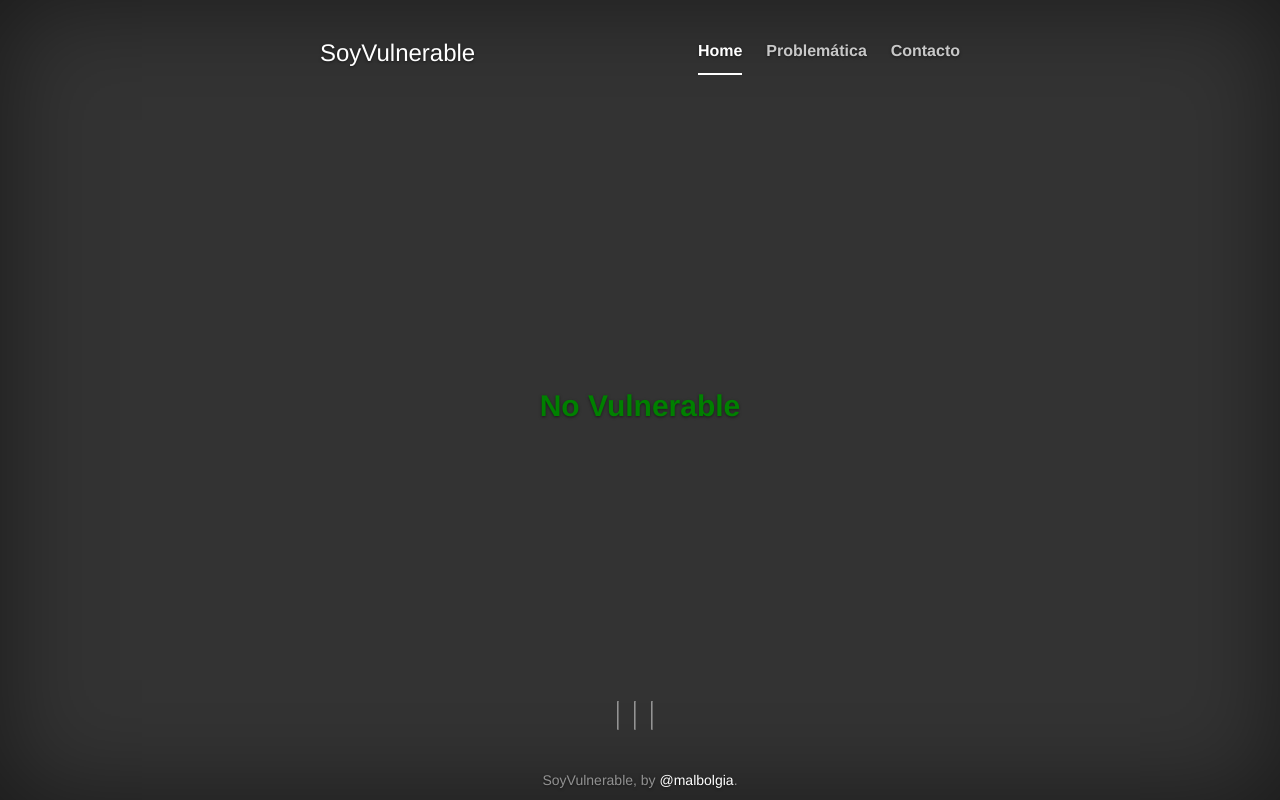
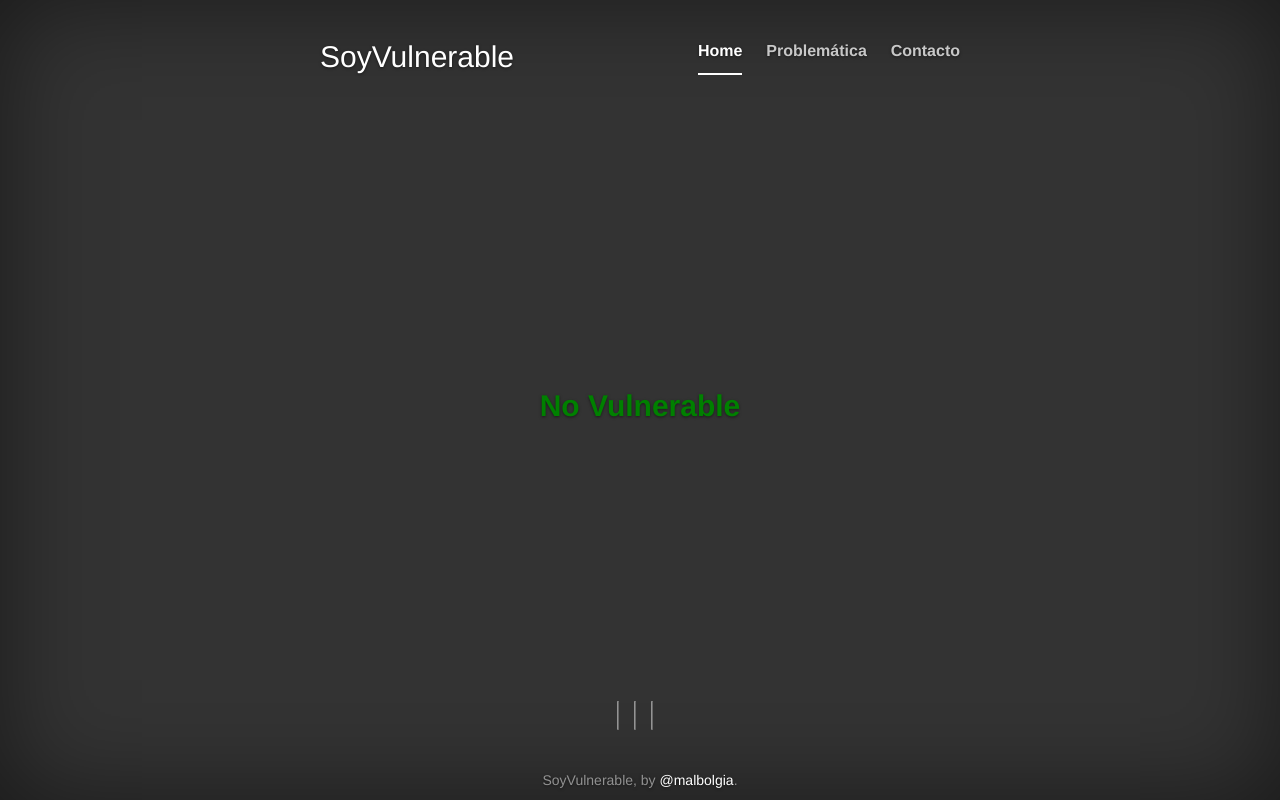
Before and after one commit to malbolgias/soyvulnerable, a Django app: template vulns/templates/vulns/index.html in a window 1280 px wide. Run offline with Django 3.2, Linux system fonts and the light colour scheme; the template is opened without the code that fills it, so the values that code supplies are empty; some libraries are stand-ins or nearby versions.

Commit message:
Cambios de estilo

```diff
--- a/vulns/templates/vulns/base.html
+++ b/vulns/templates/vulns/base.html
@@ -9,7 +9,7 @@
     <meta property="og:description" content="¿Sabes los riesgos que corres a navegar en internet? Comprueba si eres vulnerable" />
     <link rel="icon" href="/static/favicon.ico">
 
-    <title>SoyVulnerable</title>
+    <title>¿SoyVulnerable?</title>
 
     <!-- Bootstrap core CSS -->
     <link href="/static/css/bootstrap.min.css" rel="stylesheet">
--- a/vulns/templates/vulns/index.html
+++ b/vulns/templates/vulns/index.html
@@ -2,7 +2,7 @@
 {% block menu %}
           <div class="masthead clearfix">
             <div class="inner">
-              <h3 class="masthead-brand">SoyVulnerable</h3>
+              <h2 class="masthead-brand">SoyVulnerable</h2>
               <ul class="nav masthead-nav">
                 <li class="active"><a href="/">Home</a></li>
                 <li><a href="/problematica/">Problemática</a></li>
--- a/vulns/views.py
+++ b/vulns/views.py
@@ -12,7 +12,7 @@ import orch
 
 # Create your views here.
 def index(request):
-    client_ip = request.META['REMOTE_ADDR']
+    #Cargar llave de api para orchestrate del archivo orch.py
     client = Client(orch.key)
     #Regex para detectar ips validas y evitar que se manipule la informacion recibida
     ValidIp = "^(([0-9]|[1-9][0-9]|1[0-9]{2}|2[0-4][0-9]|25[0-5])\.){3}([0-9]|[1-9][0-9]|1[0-9]{2}|2[0-4][0-9]|25[0-5])$";
```
Also changed, not shown: 1 other file.
